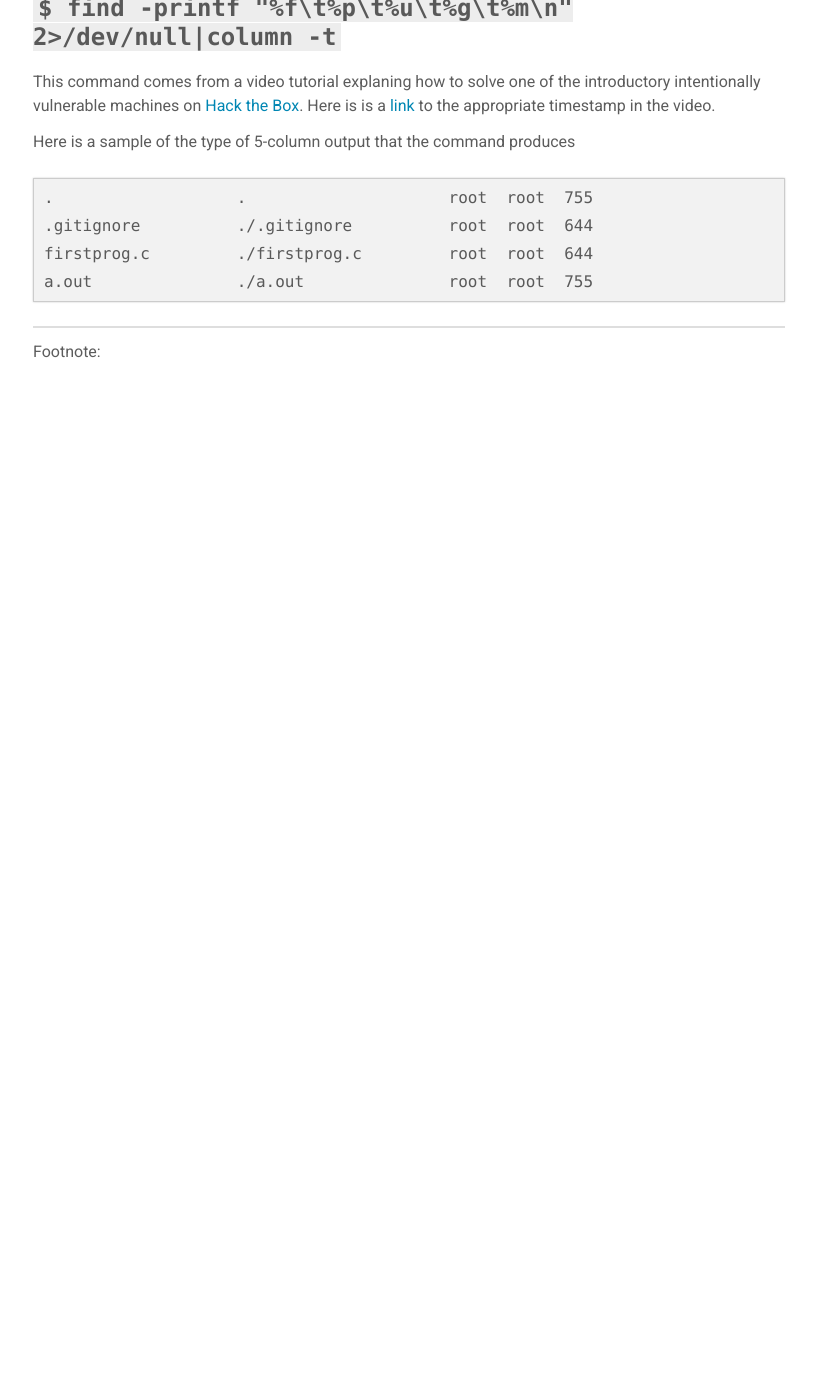
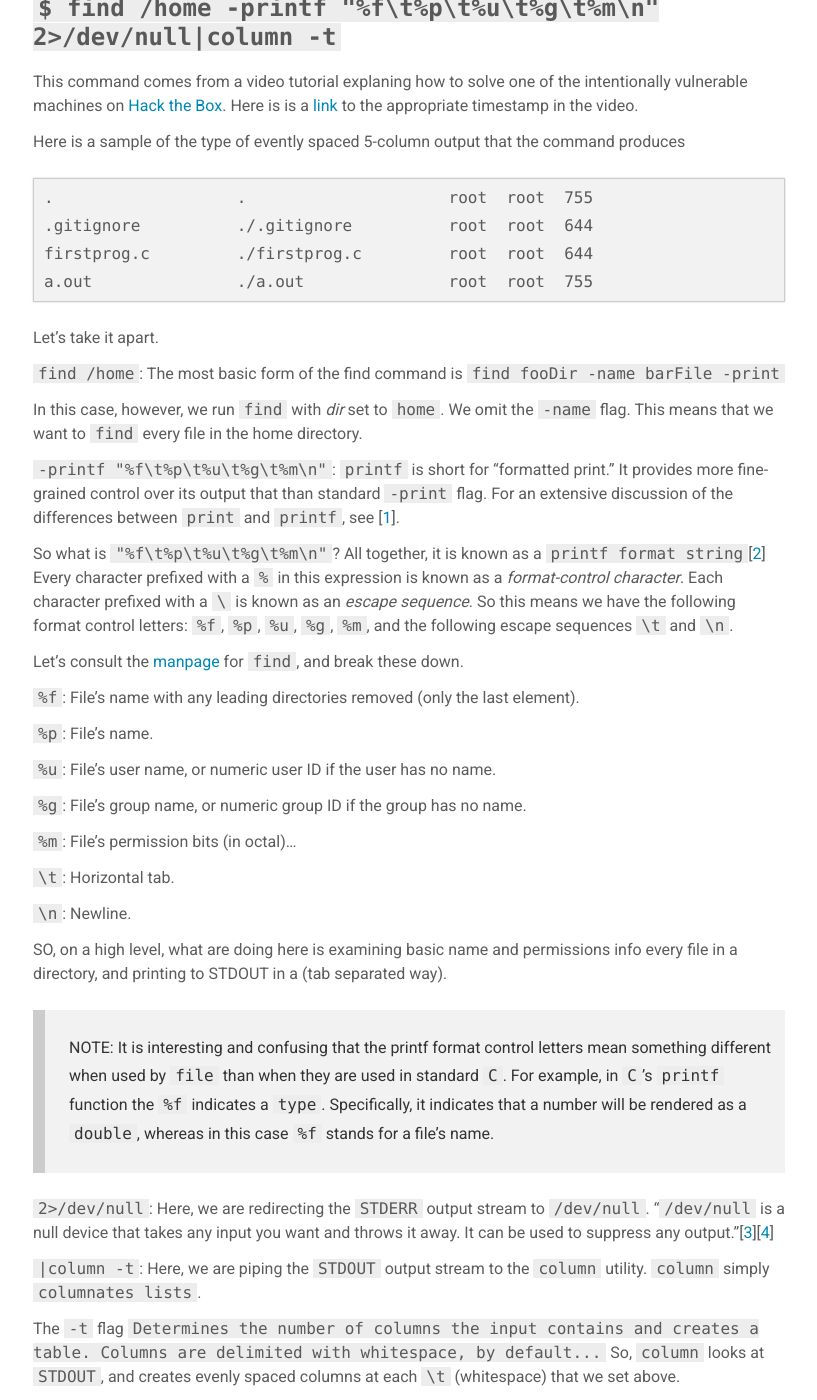
Before and after one commit to haydenbetts/lcotd, a Jekyll site: the page built from _posts/2018-12-23-12-23.md, in a window 1280 px wide and 1400 px high, scrolled down 270 px. Shown: the whole window, without its empty margins (231-1048 px from the left). Built offline with Jekyll 4.4.1, drawn with Linux system fonts in a browser that asks for light colours; before the commit the page ends 900 px from its top, so only the background shows below that; some of the changed text lies outside the part shown.

Commit message:
12/23 post

````diff
--- a/_posts/2018-12-23-12-23.md
+++ b/_posts/2018-12-23-12-23.md
@@ -1,12 +1,12 @@
 ---
-title: $ find -printf "%f\t%p\t%u\t%g\t%m\n" 2>/dev/null|column -t
+title: $ find /home -printf "%f\t%p\t%u\t%g\t%m\n" 2>/dev/null|column -t
 layout: post
 date: '2018-12-23'
 ---
 
-This command comes from a video tutorial explaning how to solve one of the introductory intentionally vulnerable machines on [Hack the Box](https://hackthebox.eu). Here is is a [link](https://www.youtube.com/watch?v=NMGsnPSm8iw&t=18m50s) to the appropriate timestamp in the video.
+This command comes from a video tutorial explaning how to solve one of the intentionally vulnerable machines on [Hack the Box](https://hackthebox.eu). Here is is a [link](https://www.youtube.com/watch?v=NMGsnPSm8iw&t=18m50s) to the appropriate timestamp in the video.
 
-Here is a sample of the type of 5-column output that the command produces
+Here is a sample of the type of evently spaced 5-column output that the command produces
 ```
 .                   .                     root  root  755
 .gitignore          ./.gitignore          root  root  644
@@ -14,12 +14,66 @@ firstprog.c         ./firstprog.c         root  root  644
 a.out               ./a.out               root  root  755
 ```
 
+Let's take it apart.
+
+`find /home`: The most basic form of the find command is `find fooDir -name barFile -print`
+
+In this case, however, we run `find` with _dir_ set to `home`. We omit the `-name` flag. This means that we want to `find` every file in the home directory.
+
+`-printf "%f\t%p\t%u\t%g\t%m\n"`: `printf` is short for "formatted print." It provides more fine-grained control over its output that than standard `-print` flag. For an extensive discussion of the differences between `print` and `printf`, see [[^1]].
+
+So what is `"%f\t%p\t%u\t%g\t%m\n"`? All together, it is known as a `printf format string`[[^2]] Every character prefixed with a `%` in this expression is known as a *format-control character*. Each character prefixed with a `\` is known as an *escape sequence*. So this means we have the following format control letters:
+`%f`, `%p`, `%u`, `%g`, `%m`, and the following escape sequences `\t` and `\n`.
+
+Let's consult the [manpage](http://man7.org/linux/man-pages/man1/find.1.html) for `find`, and break these down.
+
+`%f`: File's name with any leading directories removed (only the last element).
+
+`%p`: File's name.
+
+`%u`: File's user name, or numeric user ID if the user has no name.
+
+`%g`: File's group name, or numeric group ID if the group has no name.
+
+`%m`: File's permission bits (in octal)...
+
+`\t`: Horizontal tab.
+
+`\n`: Newline.
+
+SO, on a high level, what are doing here is examining basic name and permissions info every file in a directory, and printing to STDOUT in a (tab separated way).
+
+> NOTE: It is interesting and confusing that the printf format control letters mean something different when used by `file` than when they are used in standard `C`. For example, in `C`'s `printf` function the `%f` indicates a `type`. Specifically, it indicates that a number will be rendered as a `double`, whereas in this case `%f` stands for a file's name.
+
+`2>/dev/null`: Here, we are redirecting the `STDERR` output stream to `/dev/null`. "`/dev/null` is a null device that takes any input you want and throws it away. It can be used to suppress any output."[[^3]][[^4]]
+
+`|column -t`: Here, we are piping the `STDOUT` output stream to the `column` utility. `column` simply `columnates lists`.
+
+The `-t` flag `Determines the number of columns the input contains and creates a table.  Columns are delimited with whitespace, by default...` So, `column` looks at `STDOUT`, and creates evenly spaced columns at each `\t` (whitespace) that we set above.
+
+Here is some ouput without piping to `column -t`
+```
+pre-push.sample	./.git/hooks/pre-push.sample	root	root	755
+applypatch-msg.sample	./.git/hooks/applypatch-msg.sample	root	root	755
+HEAD	./.git/HEAD	root	root	644
+```
+
+and after piping to it.
+```
+pre-push.sample         ./.git/hooks/pre-push.sample         root  root  755
+applypatch-msg.sample   ./.git/hooks/applypatch-msg.sample   root  root  755
+HEAD                    ./.git/HEAD                          root  root  644
+```
+Ah... so evenly spaced
+
+
+
 
 
 ---
 Footnote:
 
-[^1]: 1: [https://en.wikipedia.org/wiki/Tar_(computing)](https://en.wikipedia.org/wiki/Tar_(computing))!
-
-[^2]: 2: [https://unix.stackexchange.com/questions/127169/does-tar-actually-compress-files-or-just-group-them-together](https://unix.stackexchange.com/questions/127169/does-tar-actually-compress-files-or-just-group-them-together)
-[^3]: 3: [https://unix.stackexchange.com/questions/1280/what-does-the-f-parameter-do-in-the-tar-command](https://unix.stackexchange.com/questions/1280/what-does-the-f-parameter-do-in-the-tar-command)
+[^1]: 1: [http://kirste.userpage.fu-berlin.de/chemnet/use/info/gawk/gawk_7.html](http://kirste.userpage.fu-berlin.de/chemnet/use/info/gawk/gawk_7.html)
+[^2]: 2: [https://en.wikipedia.org/wiki/Printf_format_string](https://en.wikipedia.org/wiki/Printf_format_string)
+[^3]: 3: [https://askubuntu.com/questions/350208/what-does-2-dev-null-mean](https://askubuntu.com/questions/350208/what-does-2-dev-null-mean)
+[^4]: 4: [https://www.novell.com/coolsolutions/feature/19859.html](https://www.novell.com/coolsolutions/feature/19859.html)
````
